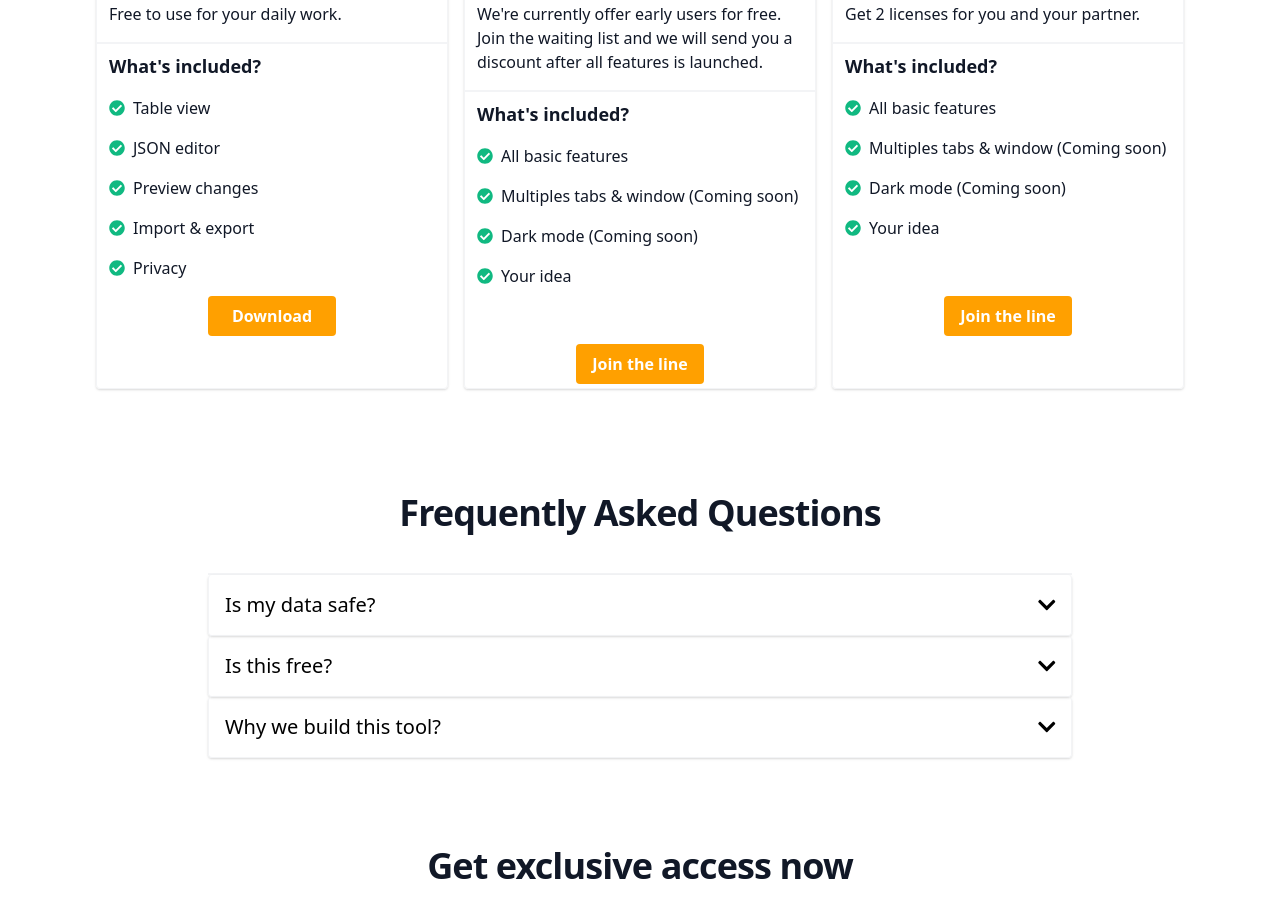
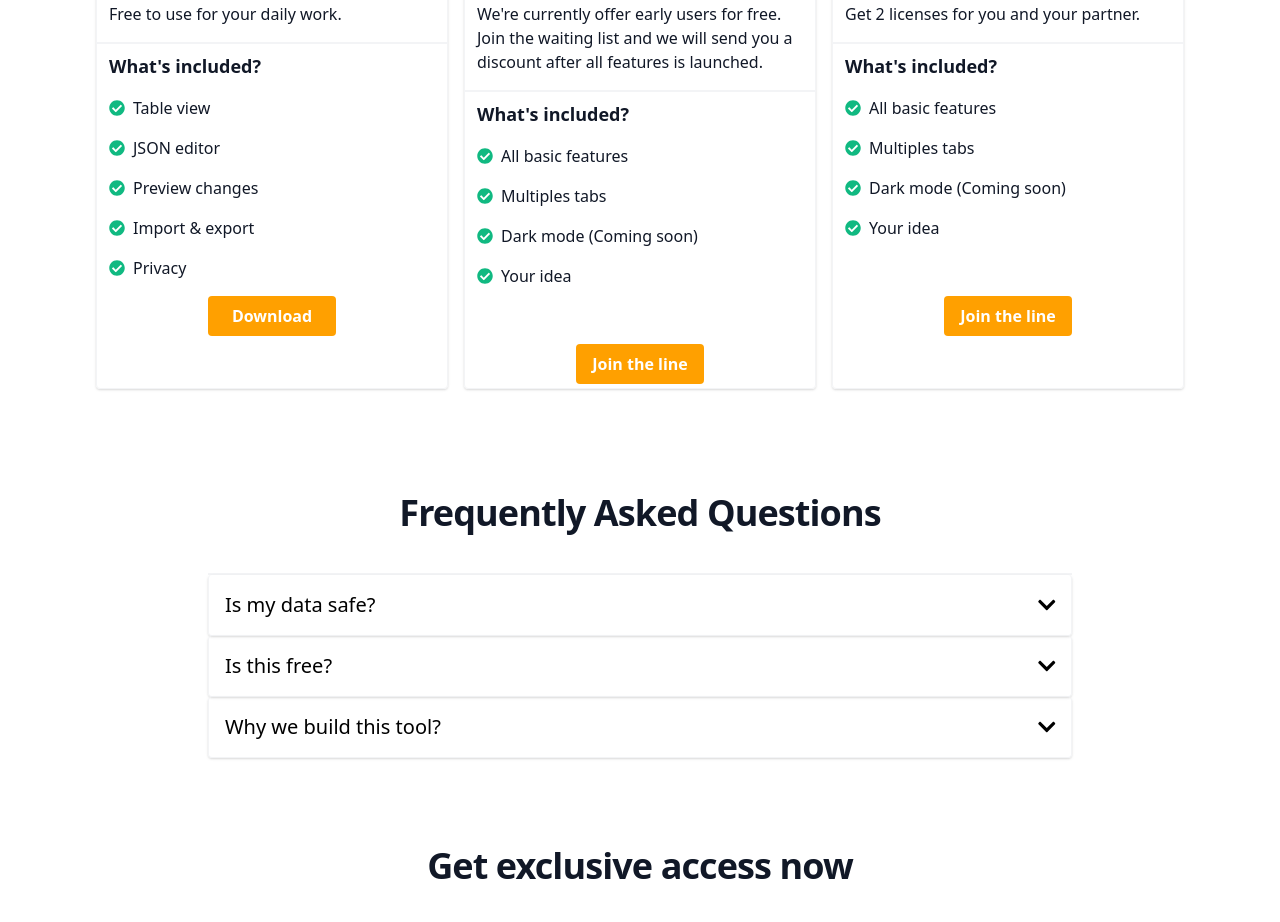
Before and after one commit to thanhlmm/refi-website, a Next.js app: page / in a window 1280 px wide. Shown: the part 2880-3802 px from the top of the page. Built offline with nearby package versions, Linux system fonts and the light colour scheme.

Commit message:
The multiple tabs is launched

```diff
--- a/components/PricingSection.js
+++ b/components/PricingSection.js
@@ -39,7 +39,7 @@ function PricingSection({ header }) {
             description="We're currently offer early users for free. Join the waiting list and we will send you a discount after all features is launched."
             bullets={[
               'All basic features',
-              'Multiples tabs & window (Coming soon)',
+              'Multiples tabs',
               'Dark mode (Coming soon)',
               'Your idea'
             ]}
@@ -56,7 +56,7 @@ function PricingSection({ header }) {
             description="Get 2 licenses for you and your partner."
             bullets={[
               'All basic features',
-              'Multiples tabs & window (Coming soon)',
+              'Multiples tabs',
               'Dark mode (Coming soon)',
               'Your idea'
             ]}
```
